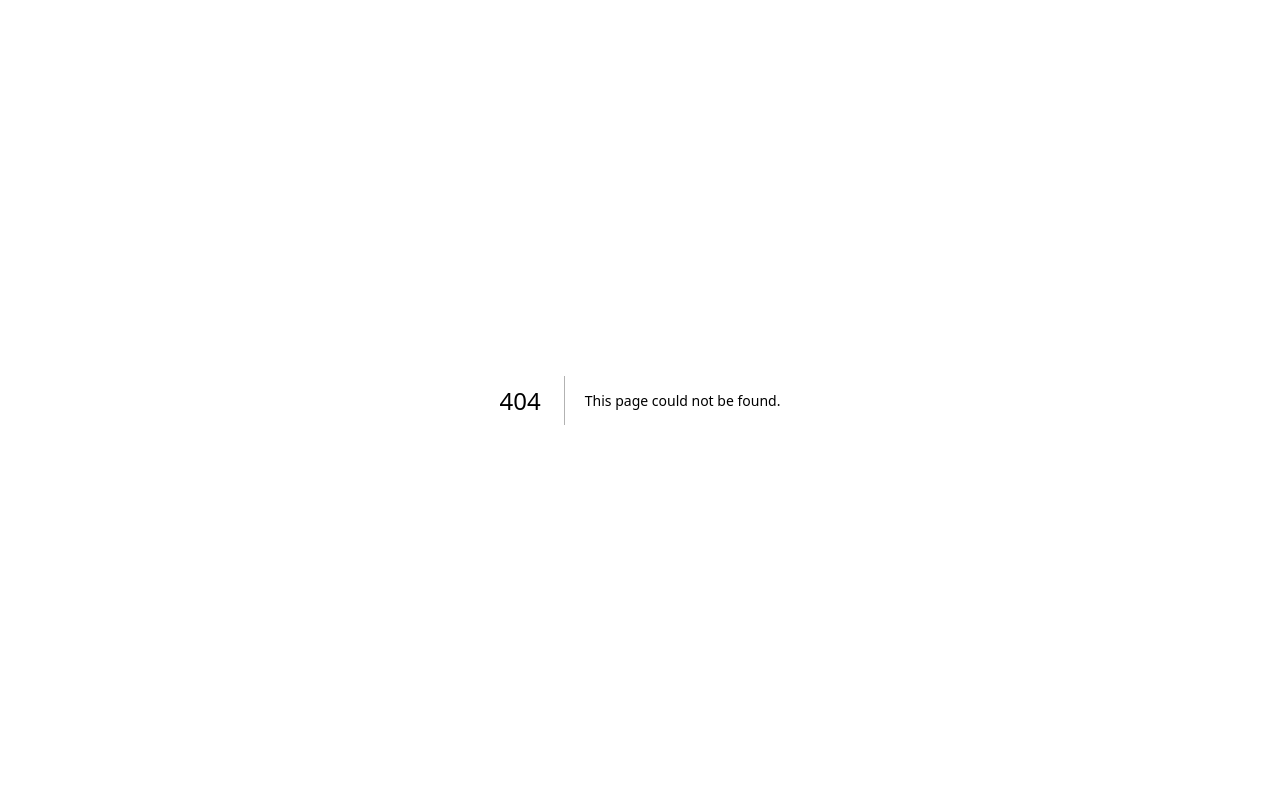
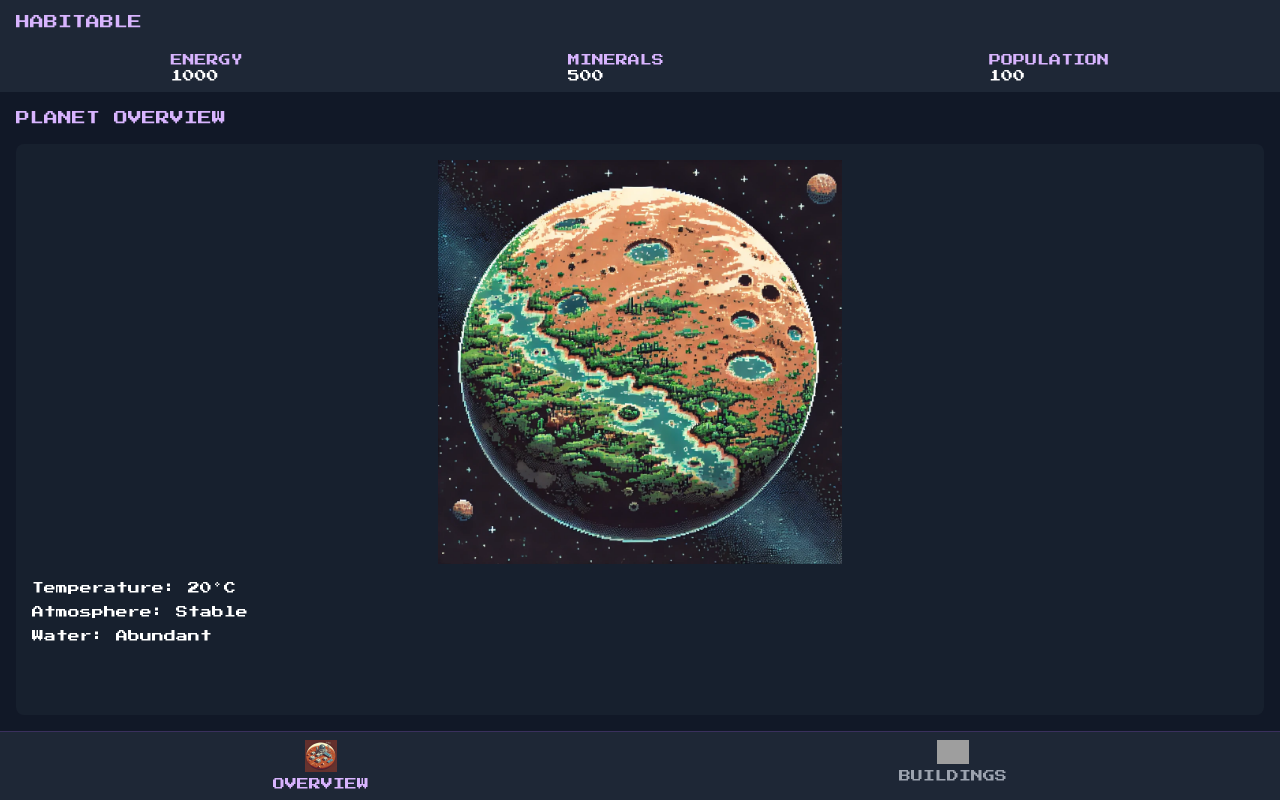
Before and after one commit to miamiultras/habitable, a Next.js app: page /game in a window 1280 px wide. Before the commit this address had no page. Built offline with nearby package versions, Linux system fonts and the light colour scheme; grey boxes are pictures that could not be loaded.

Commit message:
add basic mock game page

```diff
--- /dev/null
+++ b/src/app/game/page.tsx
@@ -0,0 +1,118 @@
+"use client";
+import { useState } from "react";
+import Image from "next/image";
+
+export default function GamePage() {
+    const [activeTab, setActiveTab] = useState("overview");
+
+    return (
+        <main className="h-screen bg-gray-900 text-white flex flex-col">
+            {/* Top navigation */}
+            <header className="bg-gray-800/95 px-4 py-3">
+                <div className="flex items-center justify-between">
+                    <h1 className="font-pixel text-sm text-purple-300">HABITABLE</h1>
+                </div>
+            </header>
+
+            {/* Resources bar */}
+            <div className="bg-gray-800/95 p-2">
+                <div className="flex justify-around">
+                    <div className="font-pixel text-xs">
+                        <div className="text-purple-300">ENERGY</div>
+                        <div>1000</div>
+                    </div>
+                    <div className="font-pixel text-xs">
+                        <div className="text-purple-300">MINERALS</div>
+                        <div>500</div>
+                    </div>
+                    <div className="font-pixel text-xs">
+                        <div className="text-purple-300">POPULATION</div>
+                        <div>100</div>
+                    </div>
+                </div>
+            </div>
+
+            {/* Main content */}
+            <div className="flex-1 p-4">
+                {activeTab === "overview" && (
+                    <section className="h-full flex flex-col">
+                        <h2 className="font-pixel text-sm text-purple-300 mb-4">
+                            PLANET OVERVIEW
+                        </h2>
+                        <div className="flex-1 rounded-lg bg-gray-800/50 p-4">
+                            <div className="h-3/4 relative">
+                                <Image
+                                    src="/images/terraformed_planet.webp"
+                                    alt="Terraformed Planet"
+                                    fill
+                                    className="object-contain rounded-lg"
+                                />
+                            </div>
+                            <div className="mt-4 space-y-2">
+                                <p className="font-pixel text-xs">Temperature: 20°C</p>
+                                <p className="font-pixel text-xs">Atmosphere: Stable</p>
+                                <p className="font-pixel text-xs">Water: Abundant</p>
+                            </div>
+                        </div>
+                    </section>
+                )}
+
+                {activeTab === "buildings" && (
+                    <section className="flex flex-col">
+                        <h2 className="font-pixel text-sm text-purple-300 mb-4">
+                            BUILDINGS
+                        </h2>
+                        <div className="grid grid-cols-2 gap-4">
+                            <div className="flex flex-col items-center rounded-lg bg-gray-800/50 p-4">
+                                <div className="aspect-square w-full relative mb-2">
+                                    <Image
+                                        src="/images/oxygen_generator.webp"
+                                        alt="Solar Plant"
+                                        fill
+                                        className="object-contain"
+                                    />
+                                </div>
+                                <p className="font-pixel text-sm text-purple-300">Solar Plant</p>
+                                <p className="font-pixel text-xs text-gray-400">Level 1</p>
+                            </div>
+                            <div className="flex flex-col items-center rounded-lg bg-gray-800/50 p-4">
+                                <div className="aspect-square w-full relative mb-2">
+                                    <Image
+                                        src="/images/mine.webp"
+                                        alt="Mine"
+                                        fill
+                                        className="object-contain"
+                                    />
+                                </div>
+                                <p className="font-pixel text-sm text-purple-300">Mine</p>
+                                <p className="font-pixel text-xs text-gray-400">Level 1</p>
+                            </div>
+                        </div>
+                    </section>
+                )}
+            </div>
+
+            {/* Bottom navigation */}
+            <nav className="bg-gray-800/95 border-t border-purple-500/20">
+                <div className="flex justify-around p-2">
+                    <button
+                        className={`flex flex-col items-center gap-1 ${activeTab === "overview" ? "text-purple-300" : "text-gray-400"
+                            }`}
+                        onClick={() => setActiveTab("overview")}
+                    >
+                        <Image src="/images/base.webp" alt="Overview" width={32} height={32} />
+                        <span className="font-pixel text-xs">OVERVIEW</span>
+                    </button>
+                    <button
+                        className={`flex flex-col items-center gap-1 ${activeTab === "buildings" ? "text-purple-300" : "text-gray-400"
+                            }`}
+                        onClick={() => setActiveTab("buildings")}
+                    >
+                        <Image src="/images/mine.webp" alt="Buildings" width={32} height={32} />
+                        <span className="font-pixel text-xs">BUILDINGS</span>
+                    </button>
+                </div>
+            </nav>
+        </main>
+    );
+}
--- a/src/styles/globals.css
+++ b/src/styles/globals.css
@@ -2,6 +2,15 @@
 @tailwind components;
 @tailwind utilities;
 
+:root {
+    --foreground-rgb: 255, 255, 255;
+    --background-rgb: 0, 0, 0;
+}
+
+body {
+    color: rgb(var(--foreground-rgb));
+    background: rgb(var(--background-rgb));
+}
 
 .glow-text {
     text-shadow: 0 0 10px rgba(255, 255, 255, 0.7),
```
